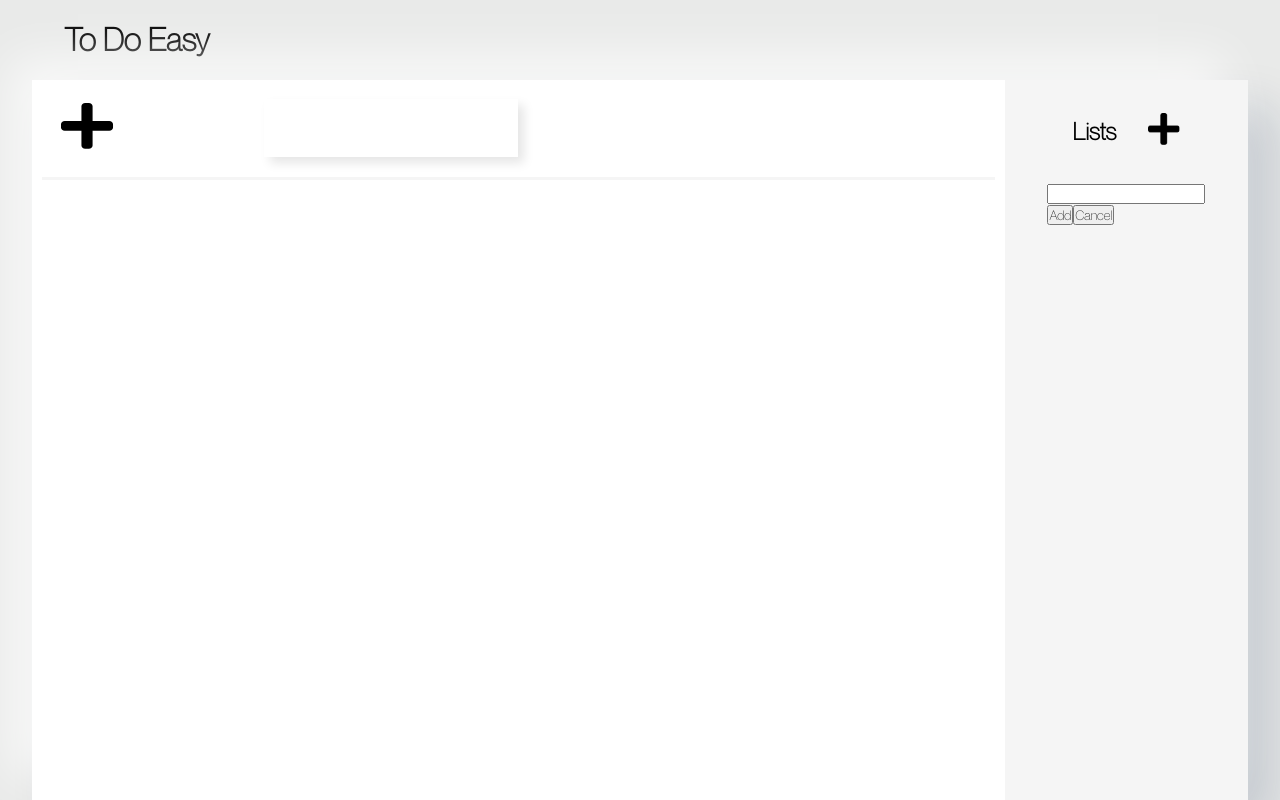
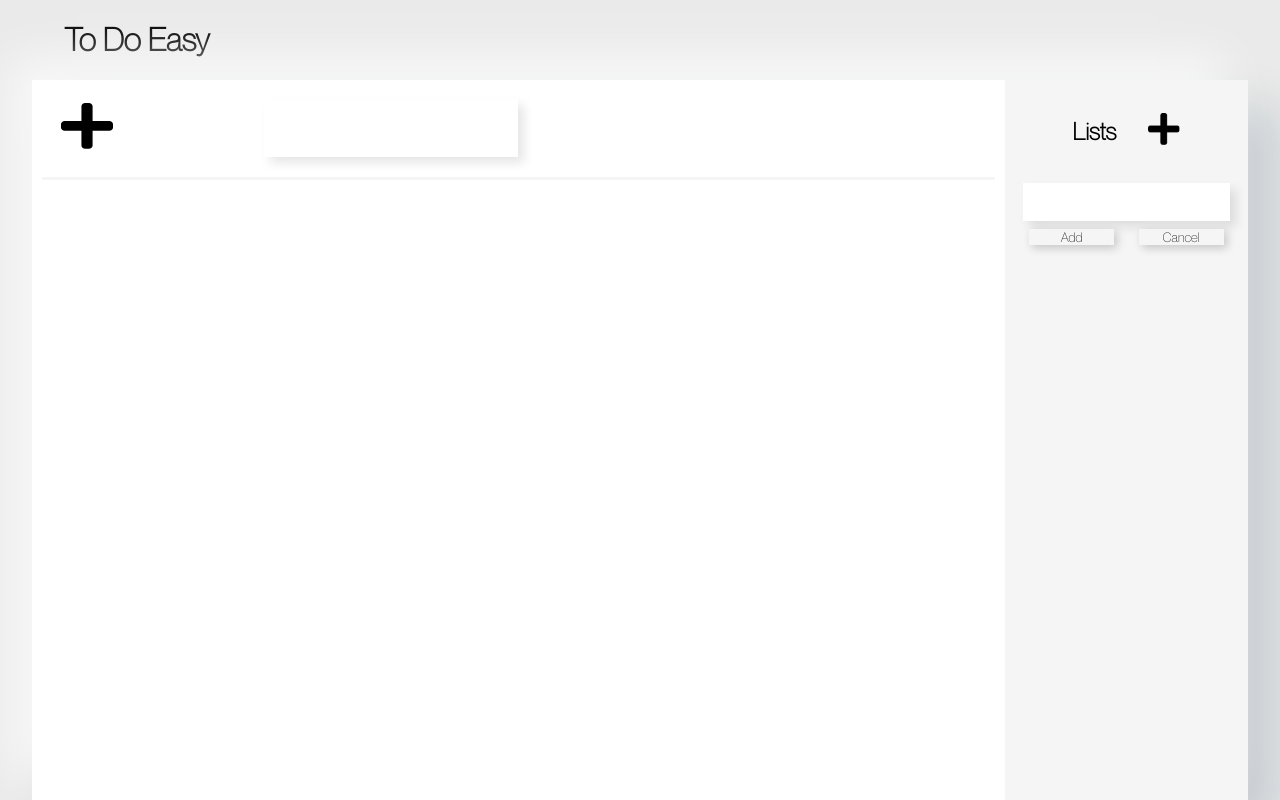
Before and after one commit to SNarlo/todo-list-app, a website built with webpack: page dist/index.html in a window 1280 px wide. Both pictures are taken after a click on the element 1148 px from the left and 131 px from the top of the page. Built offline with nearby package versions, Linux system fonts and the light colour scheme.

Commit message:
Added open and close popup functionality.

```diff
--- a/src/index.js
+++ b/src/index.js
@@ -5,8 +5,8 @@ import PopupMenu from './modules/list-popup-menu';
 init();
 
 function init() {
-  // List Logic
+  //List logic
   PopupMenu.openPopupWindow();
-  PopupMenu.closePopup();
+  PopupMenu.closePopupWindow();
 
 }
--- a/src/modules/list-popup-menu.js
+++ b/src/modules/list-popup-menu.js
@@ -3,59 +3,27 @@
  */
 const PopupMenu = (() => {
 
-    let popupWindowActive = false;
+    const listPopup = document.querySelector('.list-popup');
 
     const openPopupWindow = () => {
-        const addButton = document.querySelector('.add-list-item');
-        addButton.addEventListener('click', createPopupWindow);
+        let addButton = document.querySelector('.add-list-item');
+        addButton.addEventListener('click', () => {
+            listPopup.style.visibility = "inherit";
+        });
 
     }
 
-    const createPopupWindow = () => {
-        if (!popupWindowActive) {
-            const popupWindow = document.createElement('div');
-            popupWindow.id = 'list-popup';
-
-            const nameField = document.createElement('input');
-            nameField.id = 'list-name';
-
-            const buttonDiv = document.createElement('div');
-            buttonDiv.className = 'list-buttons';
-
-            const addButton = document.createElement('button');
-            addButton.innerHTML = 'Add';
-            addButton.id = 'add-list-button';
-
-            const cancelButton = document.createElement('button');
-            cancelButton.innerHTML = 'Cancel';
-            cancelButton.id = 'cancel-list-button';
-
-            buttonDiv.appendChild(addButton);
-            buttonDiv.appendChild(cancelButton);
-
-            popupWindow.appendChild(nameField);
-            popupWindow.appendChild(buttonDiv);
-
-            const listMenu = document.querySelector('.lists');
-            listMenu.appendChild(popupWindow);
-        }
-        popupWindowActive = true;
-
-    }
-
-    const closePopup = () => { // NEED TO FIX CLOSING THE POPUP
-        cancelButton = document.getElementById('cancel-list-button');
+    const closePopupWindow = () => {
+        let cancelButton = document.querySelector('.cancel-list');
         cancelButton.addEventListener('click', () => {
-            const popup = document.querySelector('#list-popup');
-            const listWindow = document.querySelector('.lists');
-            listWindow.replaceChild(popup);
-            popupWindowActive = false;
+            listPopup.style.visibility = 'hidden';
         })
     }
 
     return {
         openPopupWindow,
-        closePopup,
+        closePopupWindow,
+
     }
 
 })();
```
Also changed, not shown: dist/index.html, dist/main.js, dist/stylesheets/styles.css.
